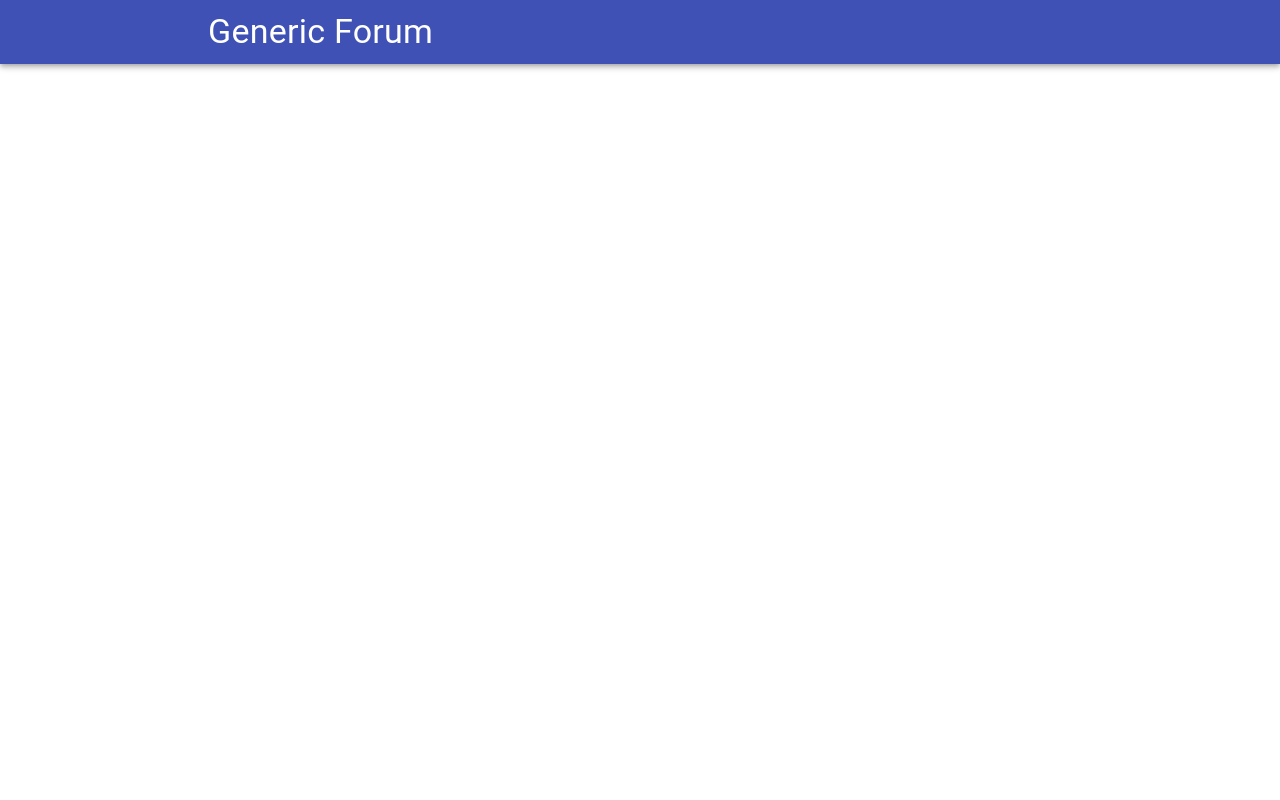
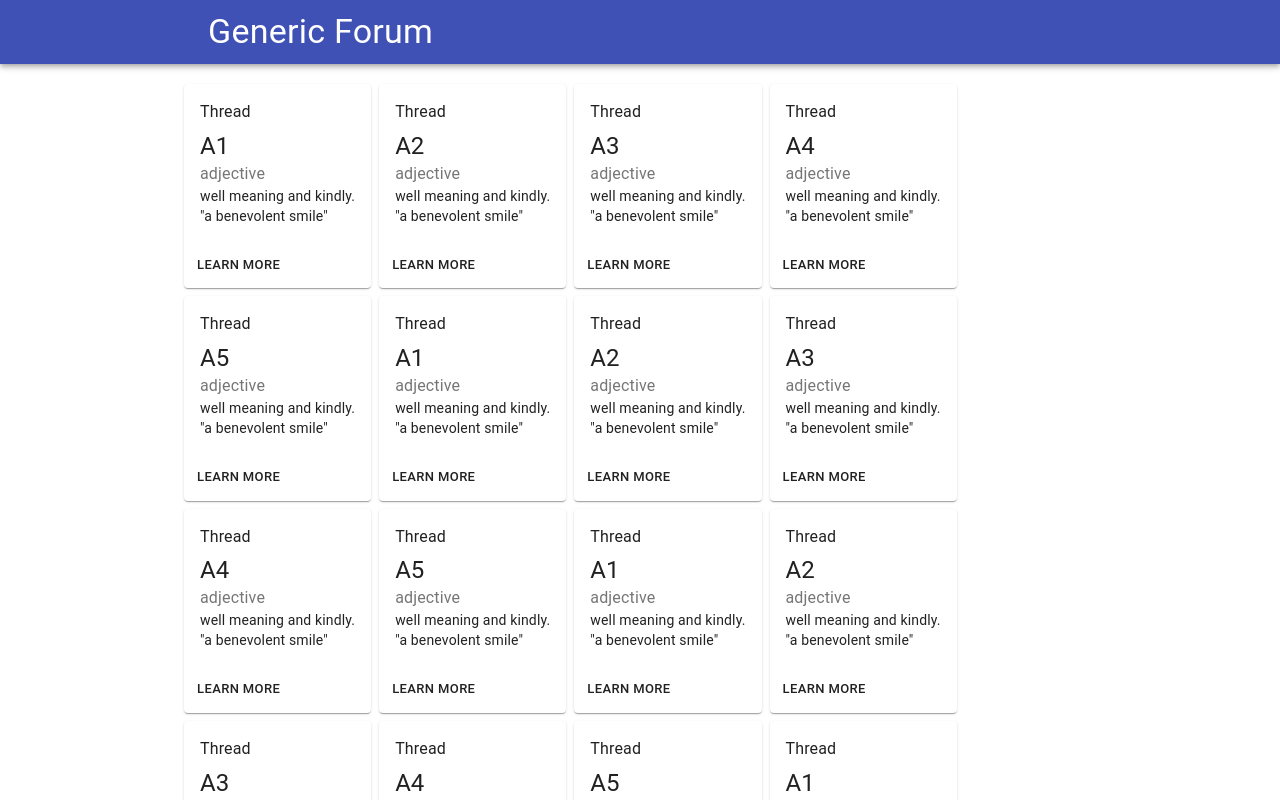
Before and after one commit to nsittee/my-forum, a React (Create React App) app: page / in a window 1280 px wide. Shown: the top 800 px of the page. Built offline with nearby package versions, Linux system fonts and the light colour scheme.

Commit message:
display all threads from the state by using basic grid

```diff
--- a/src/components/Forums/Forum.js
+++ /dev/null
@@ -1,16 +0,0 @@
-import React from 'react';
-import PropTypes from 'prop-types';
-
-const Forum = props => {
-    return (
-        <div>
-            <p>{props.title}</p>
-        </div>
-    )
-};
-
-Forum.propTypes = {
-
-};
-
-export default Forum;
--- a/src/components/Forums/Forums.js
+++ /dev/null
@@ -1,24 +0,0 @@
-import React, {useState} from 'react';
-import Forum from './Forum'
-
-const Forums = (props) => {
-
-  const [titlesList, setTitlesList] = useState(['A1', 'A2', 'A3', 'A4', 'A5'])
-
-
-  let contents = titlesList.forEach(title => {
-    return(
-      <div>
-        <p>Example</p>
-        <Forum title={title}/>
-      </div>
-
-    )
-  })
-
-  return (
-    <div> {contents}</div>
-  )
-}
-
-export default Forums;
--- a/src/components/MyForum/Body/Body.js
+++ b/src/components/MyForum/Body/Body.js
@@ -1,20 +1,20 @@
 import React from 'react';
 import Login from './Login';
-import Forums from '../../Forums/Forums';
-import Forum from '../../Forums/Forum';
+import Threads from '../../Threads/Forums';
 
 
 const Body = (props) => {
   let body = null;
 
   if (props.isSignedIn) { // Signed in
-    body = <Forums title={'XD'}/>;
+    body = <Threads />;
   } else {
     body = <Login />;
   }
 
   return (
     <div>
+      <br />
       {body}
     </div>
   );
--- a/src/components/MyForum/MyForum.js
+++ b/src/components/MyForum/MyForum.js
@@ -3,7 +3,6 @@ import Header from './Header/Header'
 import Body from './Body/Body'
 import Footer from './Footer/Footer'
 import { Container } from '@material-ui/core'
-import { BrowserRouter } from 'react-router-dom'
 import AuthContext from '../../context/auth-context'
 
 class MyForum extends Component {
--- /dev/null
+++ b/src/components/Threads/Forum.js
@@ -0,0 +1,41 @@
+import React from 'react';
+import Card from '@material-ui/core/Card';
+import CardActions from '@material-ui/core/CardActions';
+import CardContent from '@material-ui/core/CardContent';
+import Button from '@material-ui/core/Button';
+import Typography from '@material-ui/core/Typography';
+
+import Grid from '@material-ui/core/Grid';
+
+const Thread = props => {
+    return (
+        <Grid item>
+            <Card>
+                <CardContent>
+                    <Typography gutterBottom>
+                        Thread
+                    </Typography>
+                    <Typography variant="h5" component="h2">
+                        {props.title}
+                    </Typography>
+                    <Typography color="textSecondary">
+                        adjective
+                    </Typography>
+                    <Typography variant="body2" component="p">
+                        well meaning and kindly.<br />
+                        {'"a benevolent smile"'}
+                    </Typography>
+                </CardContent>
+                <CardActions>
+                    <Button size="small">Learn More</Button>
+                </CardActions>
+            </Card>
+        </Grid>
+    );
+};
+
+Thread.propTypes = {
+
+};
+
+export default Thread;
--- /dev/null
+++ b/src/components/Threads/Forums.js
@@ -0,0 +1,31 @@
+import React, { useState } from 'react';
+import Thread from './Forum'
+import Grid from '@material-ui/core/Grid';
+const Threads = () => {
+
+  // if only getting the state, using one variable is okay
+  const [titlesList] = useState([
+    'A1', 'A2', 'A3', 'A4', 'A5',
+    'A1', 'A2', 'A3', 'A4', 'A5',
+    'A1', 'A2', 'A3', 'A4', 'A5',
+    'A1', 'A2', 'A3', 'A4', 'A5',
+    'A1', 'A2', 'A3', 'A4', 'A5',
+    'A1', 'A2', 'A3', 'A4', 'A5',
+    'A1', 'A2', 'A3', 'A4', 'A5'
+  ]);
+
+
+  let contents = titlesList.map((title, id) => {
+    return <Thread key={id} title={title} />
+  })
+
+  console.log('this is contents', contents)
+
+  return (
+    <Grid container spacing={1}>
+      {contents}
+    </Grid>
+  )
+}
+
+export default Threads;
```
